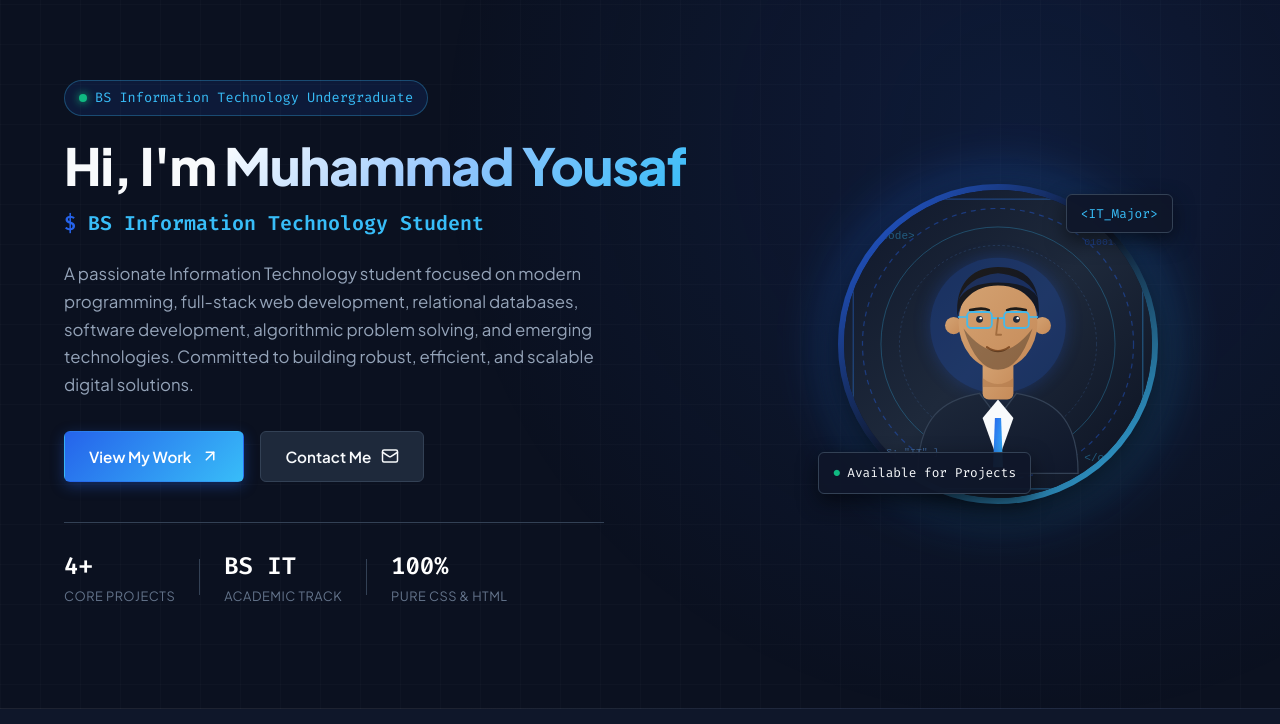
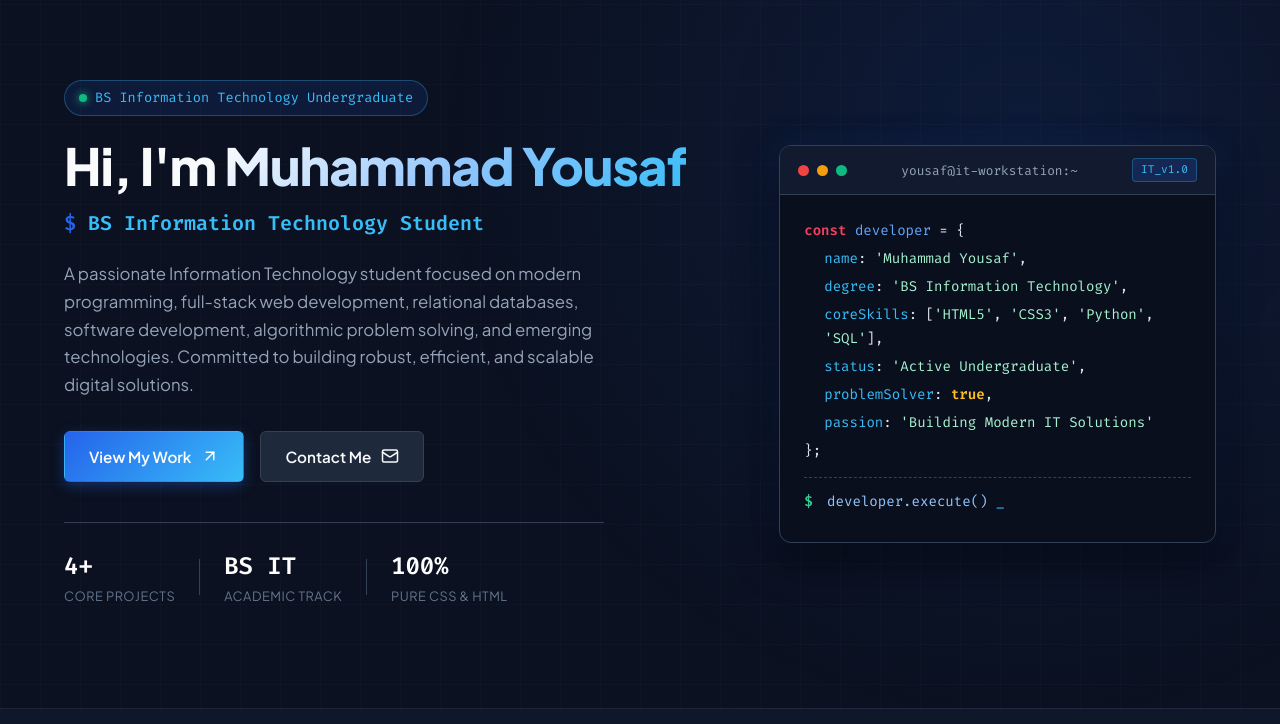
Before and after one commit to faheemali9732-max/Yousaf, a plain HTML site: page index.html in a window 1280 px wide. Shown: the part 76-800 px from the top of the page. Drawn offline with Linux system fonts and the light colour scheme.

Commit message:
Remove profile photo and replace with modern tech developer terminal card

```diff
--- a/index.html
+++ b/index.html
@@ -107,16 +107,26 @@
         </div>
 
         <div class="hero-visual">
-          <div class="image-wrapper">
-            <div class="image-glow"></div>
-            <div class="image-border-frame">
-              <img src="images/profile.jpg" alt="Muhammad Yousaf - BS Information Technology Student" class="hero-profile-img" onerror="this.onerror=null; this.src='images/profile.svg';">
+          <div class="terminal-window">
+            <div class="terminal-header">
+              <div class="terminal-dots">
+                <span class="term-dot dot-red"></span>
+                <span class="term-dot dot-yellow"></span>
+                <span class="term-dot dot-green"></span>
+              </div>
+              <span class="terminal-title">yousaf@it-workstation:~</span>
+              <span class="terminal-badge">IT_v1.0</span>
             </div>
-            <div class="tech-tag tag-top">
-              <span class="tag-code">&lt;IT_Major&gt;</span>
-            </div>
-            <div class="tech-tag tag-bottom">
-              <span class="tag-status">●</span> Available for Projects
+            <div class="terminal-body">
+              <div class="term-line"><span class="t-keyword">const</span> <span class="t-var">developer</span> = {</div>
+              <div class="term-line t-indent"><span class="t-prop">name</span>: <span class="t-str">'Muhammad Yousaf'</span>,</div>
+              <div class="term-line t-indent"><span class="t-prop">degree</span>: <span class="t-str">'BS Information Technology'</span>,</div>
+              <div class="term-line t-indent"><span class="t-prop">coreSkills</span>: [<span class="t-str">'HTML5'</span>, <span class="t-str">'CSS3'</span>, <span class="t-str">'Python'</span>, <span class="t-str">'SQL'</span>],</div>
+              <div class="term-line t-indent"><span class="t-prop">status</span>: <span class="t-str">'Active Undergraduate'</span>,</div>
+              <div class="term-line t-indent"><span class="t-prop">problemSolver</span>: <span class="t-bool">true</span>,</div>
+              <div class="term-line t-indent"><span class="t-prop">passion</span>: <span class="t-str">'Building Modern IT Solutions'</span></div>
+              <div class="term-line">};</div>
+              <div class="term-line term-run"><span class="t-prompt">$</span> <span class="t-func">developer.execute()</span> <span class="term-cursor">_</span></div>
             </div>
           </div>
         </div>
--- a/style.css
+++ b/style.css
@@ -469,83 +469,112 @@ textarea:focus-visible {
   background-color: var(--border-color);
 }
 
-/* Hero Profile Visual Frame */
+/* Hero Terminal Window (Masculine / Tech Code Visual) */
 .hero-visual {
   display: flex;
   justify-content: center;
   position: relative;
+  width: 100%;
 }
 
-.image-wrapper {
-  position: relative;
-  width: 320px;
-  height: 320px;
+.terminal-window {
+  width: 100%;
+  max-width: 480px;
+  background-color: #0A0F1D;
+  border: 1px solid var(--border-color);
+  border-radius: var(--border-radius-md);
+  box-shadow: 0 16px 40px rgba(0, 0, 0, 0.6), 0 0 30px rgba(37, 99, 235, 0.15);
+  overflow: hidden;
+  font-family: var(--font-mono);
+  transition: transform var(--transition-normal), border-color var(--transition-normal);
 }
 
-.image-glow {
-  position: absolute;
-  top: -15px;
-  left: -15px;
-  right: -15px;
-  bottom: -15px;
-  background: var(--grad-primary);
-  border-radius: 50%;
-  filter: blur(25px);
-  opacity: 0.25;
-  z-index: 0;
+.terminal-window:hover {
+  transform: translateY(-4px);
+  border-color: var(--accent-blue);
+  box-shadow: 0 20px 48px rgba(0, 0, 0, 0.7), 0 0 40px rgba(56, 189, 248, 0.25);
 }
 
-.image-border-frame {
-  position: relative;
-  width: 100%;
-  height: 100%;
-  border-radius: 50%;
-  padding: 6px;
-  background: linear-gradient(135deg, #2563EB, #0F172A, #38BDF8);
-  box-shadow: 0 10px 30px rgba(0, 0, 0, 0.6);
-  z-index: 1;
+.terminal-header {
+  background-color: #111A2E;
+  padding: 12px 18px;
+  display: flex;
+  align-items: center;
+  justify-content: space-between;
+  border-bottom: 1px solid var(--border-color);
 }
 
-.hero-profile-img {
-  width: 100%;
-  height: 100%;
-  object-fit: cover;
-  border-radius: 50%;
-  background-color: var(--bg-secondary);
+.terminal-dots {
+  display: flex;
+  align-items: center;
+  gap: 8px;
 }
 
-/* Floating Tech Tags */
-.tech-tag {
-  position: absolute;
-  background-color: rgba(15, 23, 42, 0.95);
-  border: 1px solid var(--border-color);
-  border-radius: var(--border-radius-sm);
-  padding: 8px 14px;
-  font-family: var(--font-mono);
-  font-size: 0.8rem;
-  box-shadow: 0 8px 20px rgba(0, 0, 0, 0.5);
-  z-index: 2;
-  white-space: nowrap;
+.term-dot {
+  width: 11px;
+  height: 11px;
+  border-radius: 50%;
+  display: inline-block;
 }
 
-.tag-top {
-  top: 10px;
-  right: -15px;
-  color: var(--accent-cyan);
+.dot-red { background-color: #EF4444; }
+.dot-yellow { background-color: #F59E0B; }
+.dot-green { background-color: #10B981; }
+
+.terminal-title {
+  font-size: 0.8rem;
+  color: var(--text-muted);
+  font-weight: 500;
 }
 
-.tag-bottom {
-  bottom: 10px;
-  left: -20px;
-  color: var(--text-main);
-  display: flex;
-  align-items: center;
-  gap: 6px;
+.terminal-badge {
+  font-size: 0.7rem;
+  background: rgba(37, 99, 235, 0.2);
+  color: var(--accent-cyan);
+  padding: 2px 8px;
+  border-radius: 4px;
+  border: 1px solid rgba(56, 189, 248, 0.3);
 }
 
-.tag-status {
-  color: #10B981;
-  font-size: 0.9rem;
+.terminal-body {
+  padding: 24px;
+  font-size: 0.88rem;
+  line-height: 1.7;
+  color: #E2E8F0;
+}
+
+.term-line {
+  margin-bottom: 4px;
+}
+
+.t-indent {
+  padding-left: 20px;
+}
+
+.t-keyword { color: #F43F5E; font-weight: 600; }
+.t-var { color: #60A5FA; }
+.t-prop { color: #38BDF8; }
+.t-str { color: #A7F3D0; }
+.t-bool { color: #FBBF24; font-weight: 600; }
+.t-prompt { color: #34D399; font-weight: bold; margin-right: 6px; }
+.t-func { color: #93C5FD; }
+
+.term-run {
+  margin-top: 14px;
+  padding-top: 12px;
+  border-top: 1px dashed var(--border-color);
+  color: #F8FAFC;
+}
+
+.term-cursor {
+  display: inline-block;
+  color: var(--accent-cyan);
+  animation: blink 1s step-end infinite;
+}
+
+@keyframes blink {
+  0%, 100% { opacity: 1; }
+  50% { opacity: 0; }
 }
 
 /* --------------------------------------------------------------------------
@@ -1428,9 +1457,8 @@ textarea:focus-visible {
     text-align: center;
   }
 
-  .image-wrapper {
-    width: 260px;
-    height: 260px;
+  .terminal-window {
+    max-width: 100%;
   }
 }
 
```
Also changed, not shown: images/profile.jpg (deleted), images/profile.svg (deleted).
